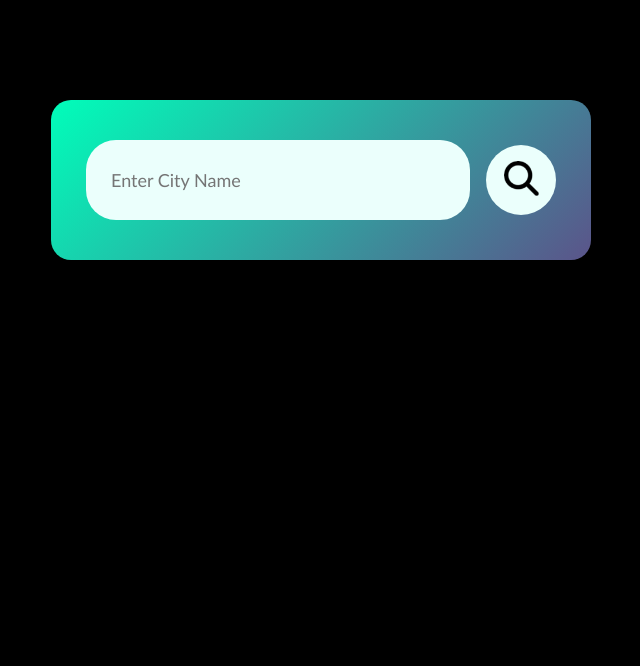
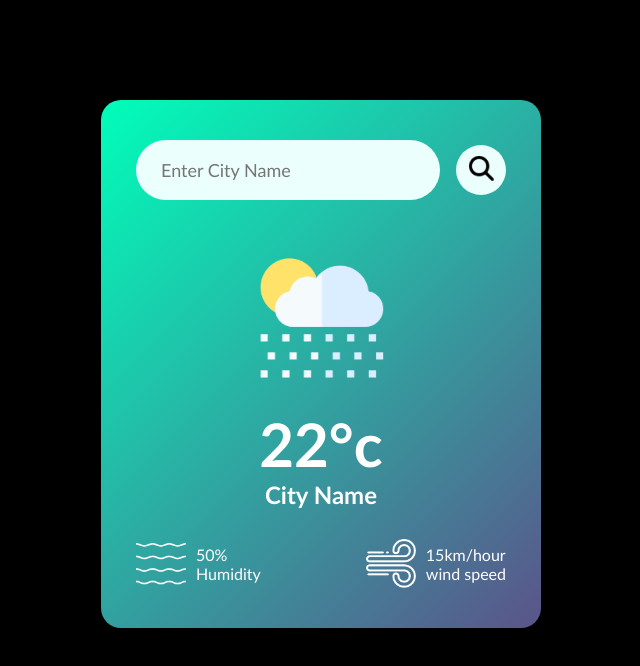
Before and after one commit to Sayemsaadat0/js-practice, a plain HTML site: page weather_app/index.html in a window 1280 px wide. Shown: the whole page, without its empty margins (319-959 px from the left). Drawn offline with Linux system fonts and the light colour scheme; no server answers.

Commit message:
weather api is now working

```diff
--- a/weather_app/index.html
+++ b/weather_app/index.html
@@ -3,15 +3,51 @@
   <head>
     <meta charset="UTF-8" />
     <meta name="viewport" content="width=device-width, initial-scale=1.0" />
-    <link rel="stylesheet" href="style.css">
+    <link rel="stylesheet" href="style.css" />
     <title>Weather <Applet></Applet></title>
   </head>
   <body>
     <div class="card">
       <div class="search">
         <input type="text" placeholder="Enter City Name" spellcheck="false" />
-      <button><img src="images/search.png" alt=""></button>
+        <button><img src="images/search.png" alt="" /></button>
+      </div>
+      <!-- weathr -->
+      <div class="weather">
+        <img src="images/rain.png" alt="" class="weather-icon" />
+        <h1 class="temp">22°c</h1>
+        <h2 class="city">City Name</h2>
+        <div class="details">
+          <div class="col1">
+            <img src="images/humidity.png" alt="" />
+            <div>
+              <p class="humidity">50%</p>
+              <p>Humidity</p>
+            </div>
+          </div>
+          <div class="col2">
+            <img src="images/wind.png" alt="" />
+            <div>
+              <p class="wind">15km/hour</p>
+              <p>wind speed</p>
+            </div>
+          </div>
+        </div>
       </div>
     </div>
+
+    <!-- javascript  -->
+    <script>
+      const apiKey = "c3c6d29321288c60fac427151d47914b";
+      const apiUrl =
+        "https://api.openweathermap.org/data/2.5/weather?units=metric&q=dhaka";
+
+      async function checkWeather() {
+        const response = await fetch(apiUrl + `&appid=${apiKey}`);
+        const data = await response.json();
+        console.log(data);
+      }
+      checkWeather();
+    </script>
   </body>
 </html>
--- a/weather_app/style.css
+++ b/weather_app/style.css
@@ -11,7 +11,7 @@ body {
 
 .card {
   width: 90%;
-  max-width: 470px;
+  max-width: 370px;
   background: linear-gradient(135deg, #00feba, #5b548a);
   color: #ffffff;
   margin: 100px auto 0;
@@ -31,7 +31,7 @@ body {
   outline: 0;
   background: #ebfffc;
   padding: 10px 25px;
-  height: 60px;
+  height: 40px;
   border-radius: 30px;
   flex: 1;
   margin-right: 16px;
@@ -43,12 +43,47 @@ body {
     outline: 0;
     background: #ebfffc;
     border-radius: 50%;
-    width: 70px;
-    height: 70px;
+    width: 50px;
+    height: 50px;
     cursor: pointer;
 }
 .search img {
-    width: 35px;
-    height: 35px;
+    width: 25px;
+    height: 25px;
     cursor: pointer;
 }
+
+
+.weather-icon{
+    width: 175px;
+    margin-top: 30px;
+}
+
+.details{
+    display: flex;
+    align-items: center;
+    justify-content: space-between;
+    margin-top: 30px;
+}
+
+.temp{
+    font-size: 60px;
+}
+.col1{
+    display: flex;
+    align-items: center;
+    text-align: left;
+    gap: 10px;
+}
+.col1 img{
+    width: 50px;
+}
+.col2{
+    display: flex;
+    align-items: center;
+    text-align: left;
+    gap: 10px;
+}
+.col2 img{
+    width: 50px;
+}
```
